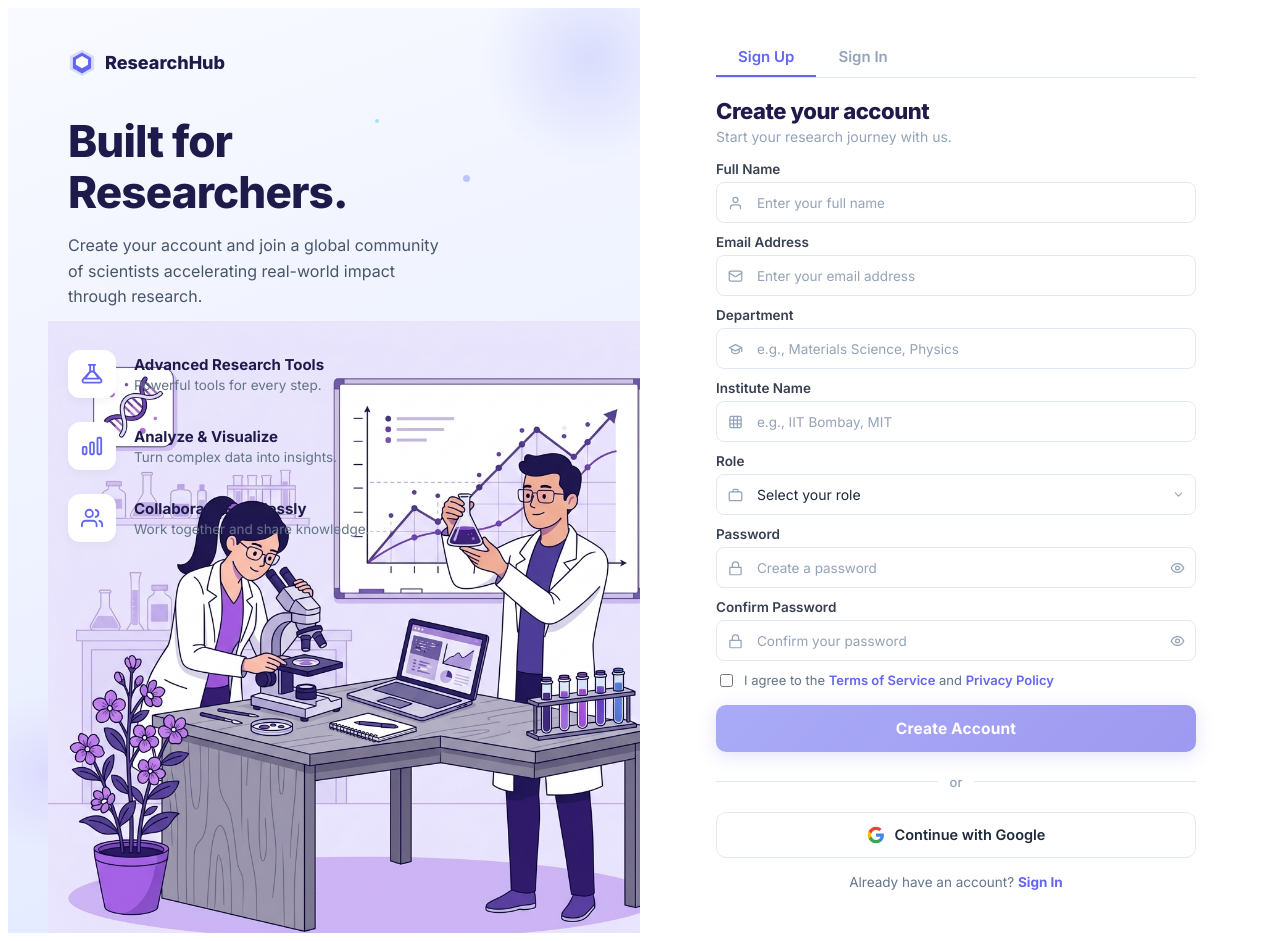
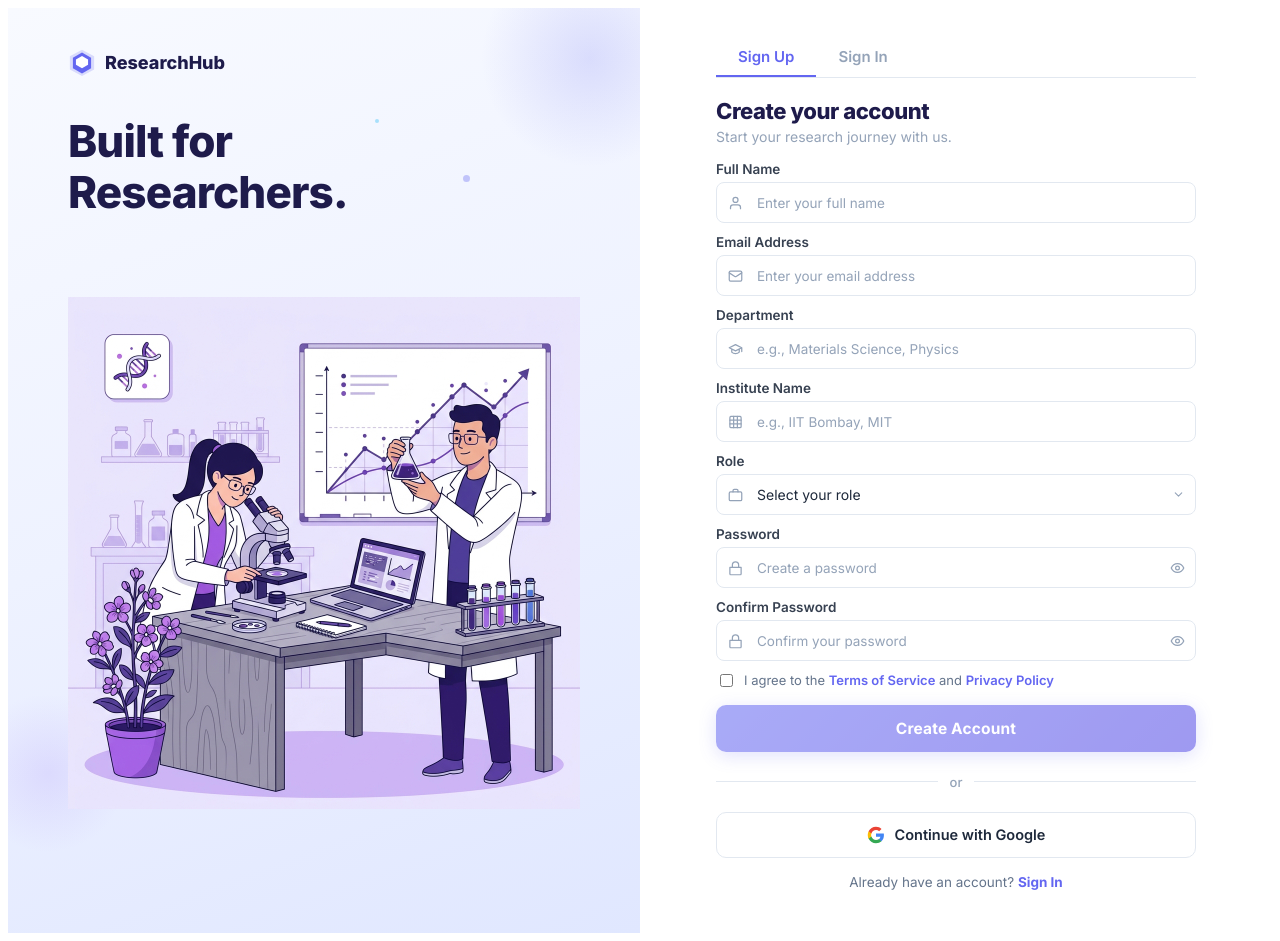
Before and after one commit to gopalan-rajaraman/quantum-materials-ai, a React (Vite) app in the folder frontend/: page /signup in a window 1280 px wide. Built offline with nearby package versions, Linux system fonts and the light colour scheme; the HTML template or start-up script is replaced by a standard one.

Commit message:
UI updates: removed feature list and paragraph from left panel, pulled image upward

```diff
--- a/frontend/src/pages/Signup/index.jsx
+++ b/frontend/src/pages/Signup/index.jsx
@@ -391,39 +391,15 @@ const LeftPanel = () => (
         Built for<br/>Researchers.
       </h1>
 
-      {/* Paragraph */}
-      <p style={{ margin:'0 0 40px', fontSize:16, color:'#475569', lineHeight:1.6, maxWidth:380 }}>
-        Create your account and join a global community of scientists accelerating real-world impact through research.
-      </p>
-
-      {/* Feature List */}
-      <div style={{ display: 'flex', flexDirection: 'column', gap: '24px' }}>
-        {[
-          { icon: <IconFlask/>, title: 'Advanced Research Tools', desc: 'Powerful tools for every step.' },
-          { icon: <IconChart/>, title: 'Analyze & Visualize', desc: 'Turn complex data into insights.' },
-          { icon: <IconUsers/>, title: 'Collaborate Seamlessly', desc: 'Work together and share knowledge.' }
-        ].map((f, i) => (
-          <div key={i} style={{ display: 'flex', alignItems: 'center', gap: '18px' }}>
-            <div style={{ width: '48px', height: '48px', borderRadius: '12px', background: 'white', display: 'flex', alignItems: 'center', justifyContent: 'center', boxShadow: '0 4px 10px rgba(0,0,0,0.04)', flexShrink: 0 }}>
-              {f.icon}
-            </div>
-            <div>
-              <h4 style={{ margin: '0 0 3px', fontSize: '15px', fontWeight: 700, color: '#1e1b4b' }}>{f.title}</h4>
-              <p style={{ margin: 0, fontSize: '13.5px', color: '#64748b' }}>{f.desc}</p>
-            </div>
-          </div>
-        ))}
+      {/* Illustration */}
+      <div style={{ flex: 1, display: 'flex', alignItems: 'center', justifyContent: 'center', marginTop: '20px' }}>
+        <img
+          src="/researcher.png"
+          alt="Researchers at work"
+          style={{ width:'100%', height:'auto', maxHeight:'80vh', objectFit:'contain', display:'block', mixBlendMode: 'multiply' }}
+          onError={e => { e.target.style.display='none'; }}
+        />
       </div>
-    </div>
-
-    {/* Illustration - Anchored to bottom right */}
-    <div style={{ position: 'absolute', bottom: -20, right: -40, width: '100%', maxWidth: '650px', zIndex: 5, pointerEvents: 'none' }}>
-      <img
-        src="/researcher.png"
-        alt="Researchers at work"
-        style={{ width:'100%', height:'auto', display:'block', mixBlendMode: 'multiply' }}
-        onError={e => { e.target.style.display='none'; }}
-      />
     </div>
   </div>
 );
```
